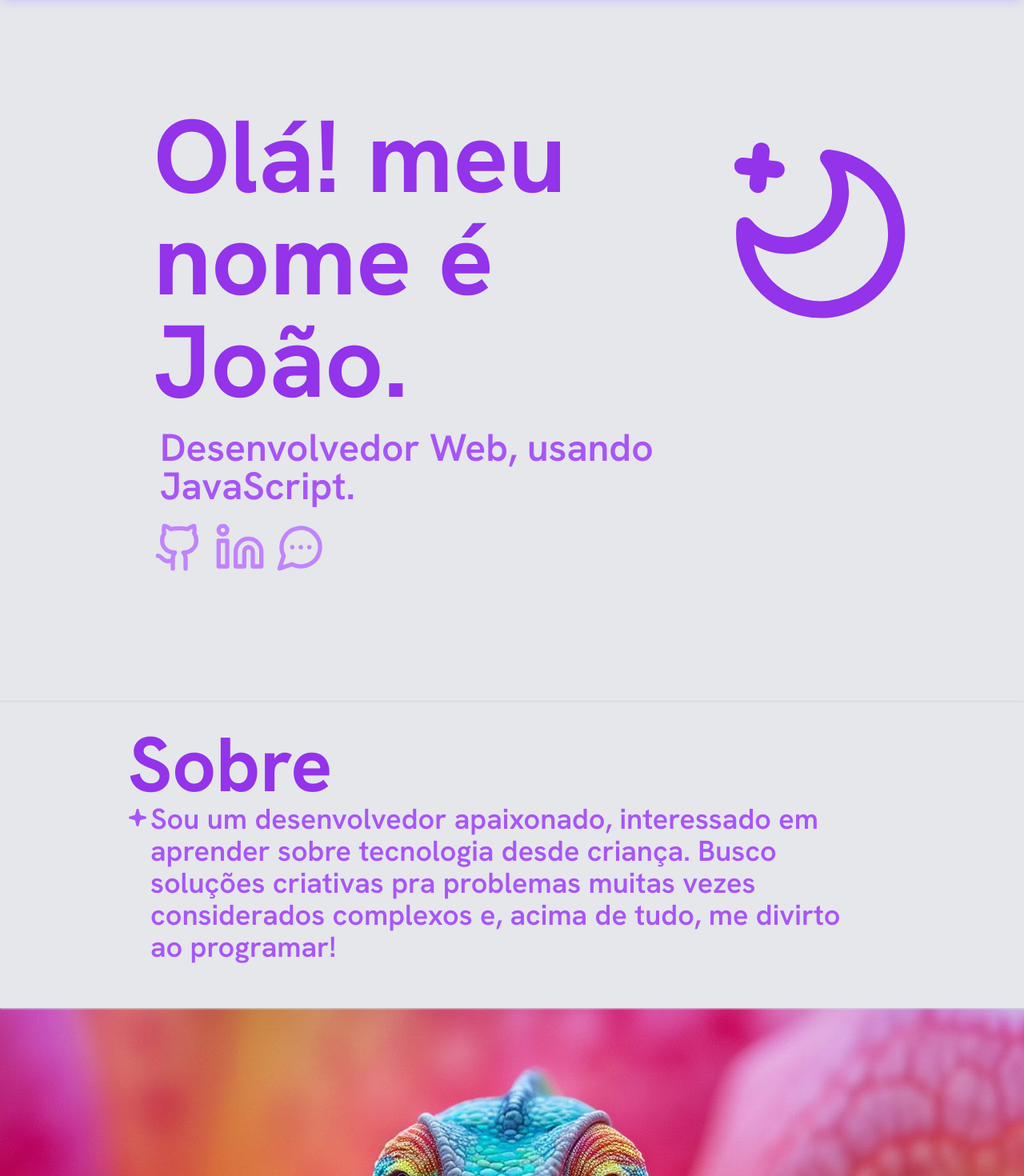
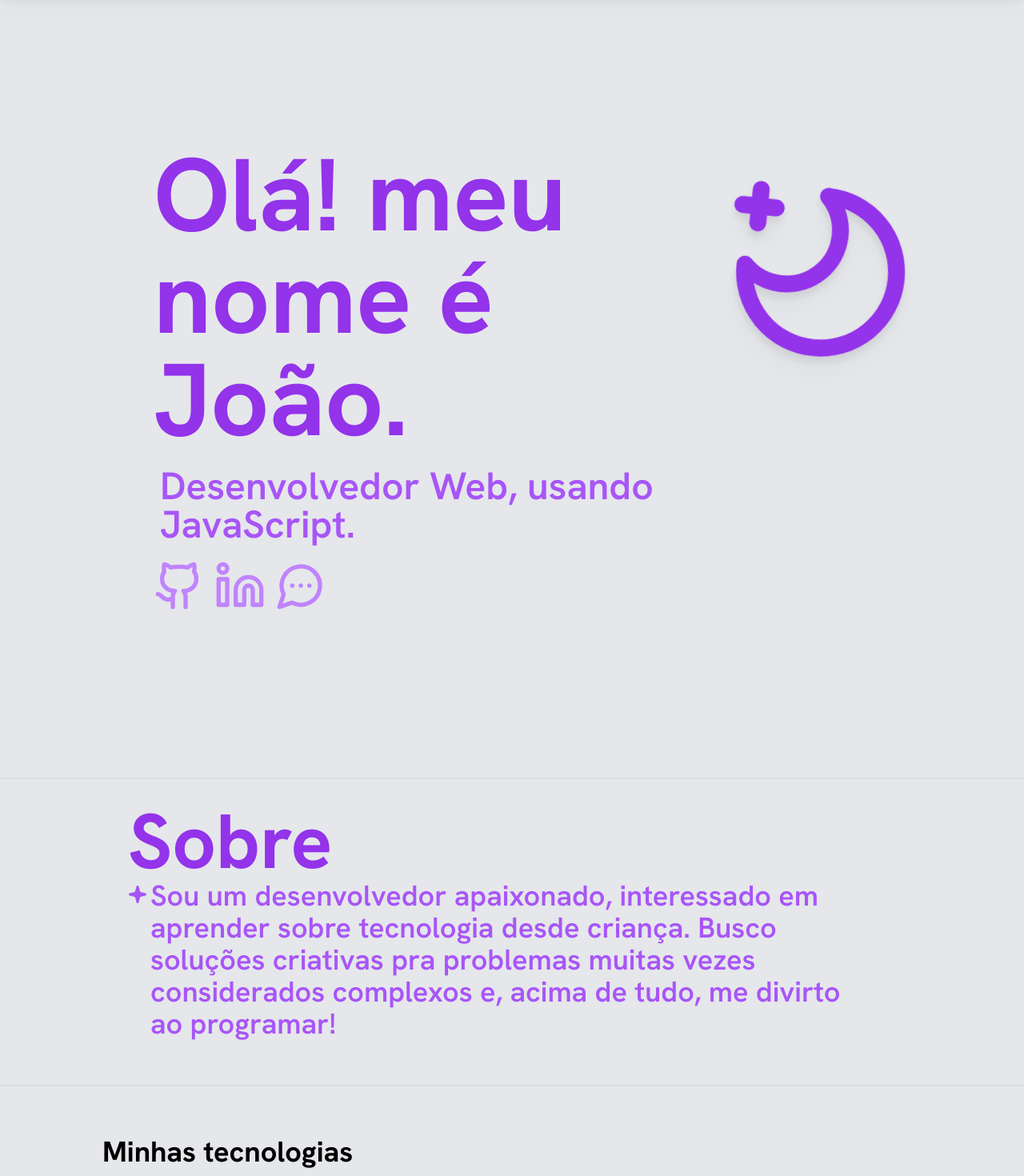
Before and after one commit to guntooow/Portfolio, a React (Vite) app: page / in a window 1280 px wide. Shown: the part 100-1570 px from the top of the page at 80% size. Built offline with nearby package versions, Linux system fonts and the light colour scheme.

Commit message:
Skills section!

```diff
--- a/index.html
+++ b/index.html
@@ -8,7 +8,7 @@
   <title>Portfolio</title>
 </head>
 
-<body class="bg-gray-200 m-0 p-0 overflow-x-hidden">
+<body class="bg-gray-200 m-0 p-0 overflow-x-hidden font-grotesk">
   <div id="root"></div>
   <img src="image.jpg">
   <img src="image.jpg">
--- a/src/components/About.jsx
+++ b/src/components/About.jsx
@@ -16,6 +16,7 @@ function About() {
                 </div>
             </section>
         </main>
+
     )
 }
 
--- a/src/components/Header.jsx
+++ b/src/components/Header.jsx
@@ -5,7 +5,7 @@ import { Send as Contato } from "lucide-react";
 
 function Header() {
     return (
-        <header className="font-grotesk z-50 pl-32 pr-32 flex fixed backdrop-blur-lg gap-96 p-8 bg-gray-200 bg-opacity-90 shadow-violet-300  shadow-lg w-screen justify-between">
+        <header className="font-grotesk z-50 pl-32 pr-32 flex fixed backdrop-blur-lg gap-96 p-8 bg-gray-200 bg-opacity-80 drop-shadow-xl drop-shadow-red-500 w-screen justify-between">
             <div className="flex text-purple-600 gap-3 font-bold text-xl opacity-80 cursor-pointer transition-all hover:opacity-100">
                 <Logo className="stroke-purple-600 scale-150" />
                 <p id="logoname" className="w-0">João<span className="barra hover:">_</span></p>
--- a/src/components/HeroSection.jsx
+++ b/src/components/HeroSection.jsx
@@ -11,7 +11,7 @@ import { MoonStar } from "lucide-react";
 function HeroSection() {
     return (
         <main className="pt-8">
-            <section className="font-grotesk bg-gray-200 bg-blend-darken shadow-sm shadow-gray-300 h-fit p-24 pl-32 pr-32 flex justify-between overflow-hidden gap-0 mt-10 relative">
+            <section className="font-grotesk bg-gray-200 bg-blend-darken shadow-sm shadow-gray-300 h-fit p-36 pl-32 pr-32 flex justify-between overflow-hidden gap-0 mt-10 relative">
                 <div className="flex-col space-y-3  align-middle z-10 relative p-16">
                     <h1 className="text-purple-600 text-9xl z-10 font-bold">Olá! meu nome é <br /> João.</h1>
                     <p className="w-fit p-2 text-purple-500 text-5xl z-10 flex gap-1 max-w-4xl font-semibold">Desenvolvedor Web, usando JavaScript.</p>
@@ -33,7 +33,7 @@ function HeroSection() {
                         </li>
                     </ul>
                 </div>
-                <MoonStar className=" stroke-purple-600 h-96 w-96 mt-8 p-0 m-0 rotate-6 scale-x-[-1]" />
+                <MoonStar className="drop-shadow-xl stroke-purple-600 h-96 w-96 mt-8 p-0 m-0 rotate-6 scale-x-[-1]" />
             </section>
         </main>
     )
--- /dev/null
+++ b/src/components/Skills.jsx
@@ -0,0 +1,13 @@
+// Imports aqui!!
+import Technology from "./Technology"
+
+function Skills() {
+    return(
+        <section className="pl-32 pr-32 p-16 h-96">
+            <h2 className="text-4xl font-bold">Minhas tecnologias</h2>
+            <div id='tecnologias' className=""></div>
+        </section>
+    )
+}
+
+export default Skills
--- /dev/null
+++ b/src/components/Technology.jsx
@@ -0,0 +1,9 @@
+function Technology({img, name}) {
+    return(
+        <div className="flex-col">
+            <img src=""/>
+        </div>
+    )
+}
+
+export default Technology
--- a/src/index.css
+++ b/src/index.css
@@ -1,4 +1,9 @@
 @import url('https://fonts.googleapis.com/css2?family=Hanken+Grotesk:ital,wght@0,100..900;1,100..900&display=swap');
+
+::selection {
+    background: rgb(155, 0, 216);
+    color: white
+  }
 
 @tailwind base;
 @tailwind components;
--- a/src/main.jsx
+++ b/src/main.jsx
@@ -4,11 +4,13 @@ import './index.css'
 import Header from './components/Header'
 import HeroSection from './components/HeroSection'
 import About from './components/About'
+import Skills from './components/Skills'
 
 createRoot(document.getElementById('root')).render(
   <StrictMode>
     <Header />
     <HeroSection />
     <About />
+    <Skills />
   </StrictMode>,
 )
--- a/tailwind.config.js
+++ b/tailwind.config.js
@@ -9,6 +9,7 @@ export default {
       fontFamily: {
         grotesk: ['Hanken Grotesk', 'sans-serif']
       }
+
     },
   },
   plugins: [],
```
